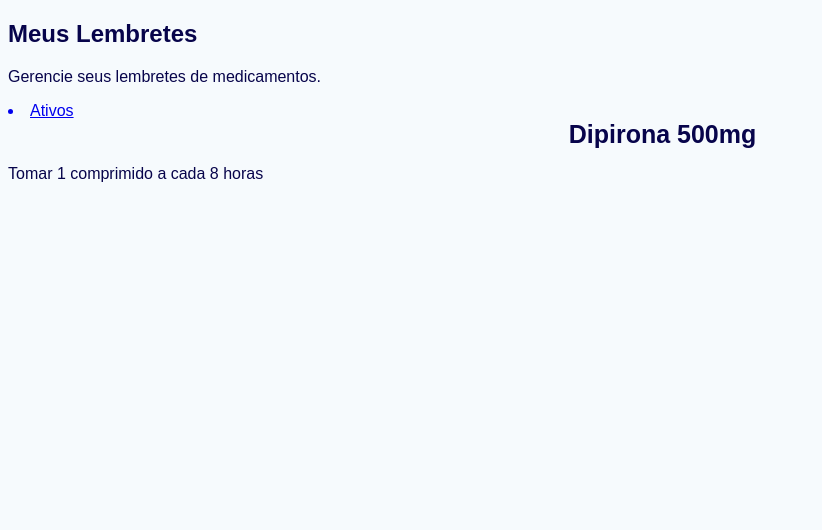
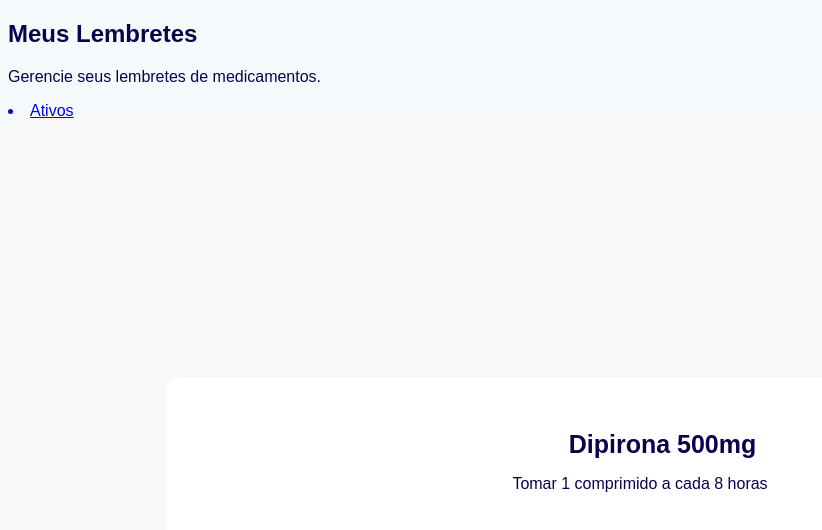
Before and after one commit to bendominique/Localisus, a React (Vite) app in the folder Frontend/Localisus/: page /lembretes in a window 1280 px wide. Shown: the top 530 px of the page, without its empty margins (0-822 px from the left). Built offline with nearby package versions, Linux system fonts and the light colour scheme.

Commit message:
Adicionando cards que representam medicamentos, mvp

```diff
--- a/Frontend/Localisus/src/components/NavbarLembretes.css
+++ b/Frontend/Localisus/src/components/NavbarLembretes.css
@@ -0,0 +1,19 @@
+
+.container-lembretes{
+    display: flex;
+    background-color: #f8f8f8;
+    height: 700px;
+    width: 1650px;
+    align-items: center;
+    justify-content: center;
+}
+
+.lista-medicamentos-lembretes{
+    background-color: #fff;
+    display: flex;
+    justify-content: center;
+    align-items: center;
+    border-radius: 12px;
+    height: 185px;
+    width: 75%;
+}
--- a/Frontend/Localisus/src/components/NavbarLembretes.tsx
+++ b/Frontend/Localisus/src/components/NavbarLembretes.tsx
@@ -9,17 +9,18 @@ export const NavbarLembretes = () => {
 
     return (
         <>
-            <NavLink to="/lembretes/ativos" className="lembretes-nav">
-                <li id="ativos-navbar">Ativos</li>
-            </NavLink>
+            <div className="container-lembretes">
+                <div className="lista-medicamentos-lembretes">
                     {
                         cardMedicamentosAtivo.map((cmA, index) =>
                             <article key={index} className="medicamentos-ativos">
-                        <ComponenteCard titulo={cmA.titulo} descricao={cmA.descricao} cor={cmA.cor}/>
+                                <ComponenteCard titulo={cmA.titulo} descricao={cmA.descricao} cor={cmA.cor} />
                             </article>
                         )
 
                     }
+                </div>
+            </div>
         </>
     )
 }
--- a/Frontend/Localisus/src/pages/Lembretes.css
+++ b/Frontend/Localisus/src/pages/Lembretes.css
@@ -0,0 +1,4 @@
+.lembretes-elementos{
+    display: flex;
+    justify-content: center;
+}
--- a/Frontend/Localisus/src/pages/Lembretes.tsx
+++ b/Frontend/Localisus/src/pages/Lembretes.tsx
@@ -1,3 +1,4 @@
+import { NavLink } from "react-router-dom"
 import { NavbarLembretes } from "../components/NavbarLembretes"
 import "./Lembretes.css"
 
@@ -6,7 +7,13 @@ export const Lembretes = () => {
         <>
             <h2> Meus Lembretes</h2>
             <p>Gerencie seus lembretes de medicamentos. </p>
+
+            <NavLink to="/lembretes/ativos" className="lembretes-nav">
+                <li id="ativos-navbar">Ativos</li>
+            </NavLink>
+            <div className="lembretes-elementos">
             <NavbarLembretes/>
-        </>
+            </div>
+            </>
     )
 }
```
Lines whose indentation alone changed are shown as unchanged.
